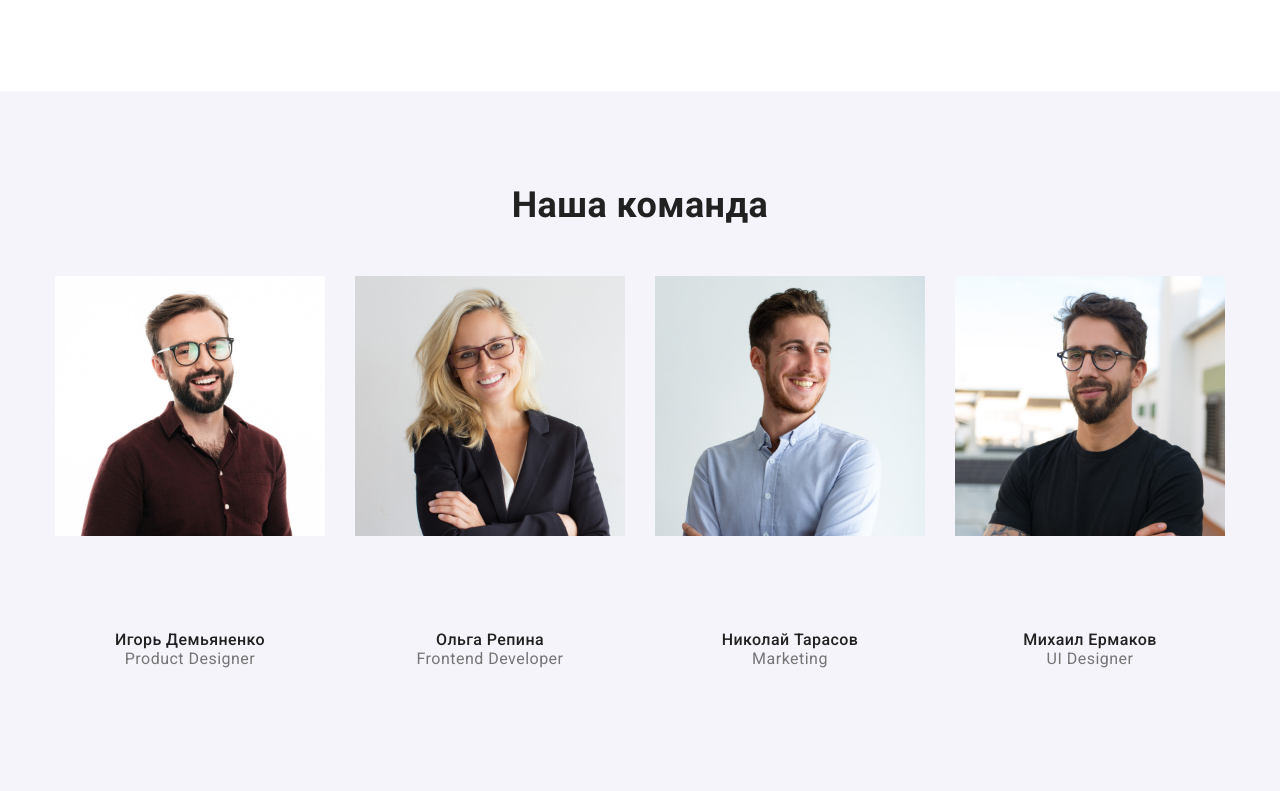
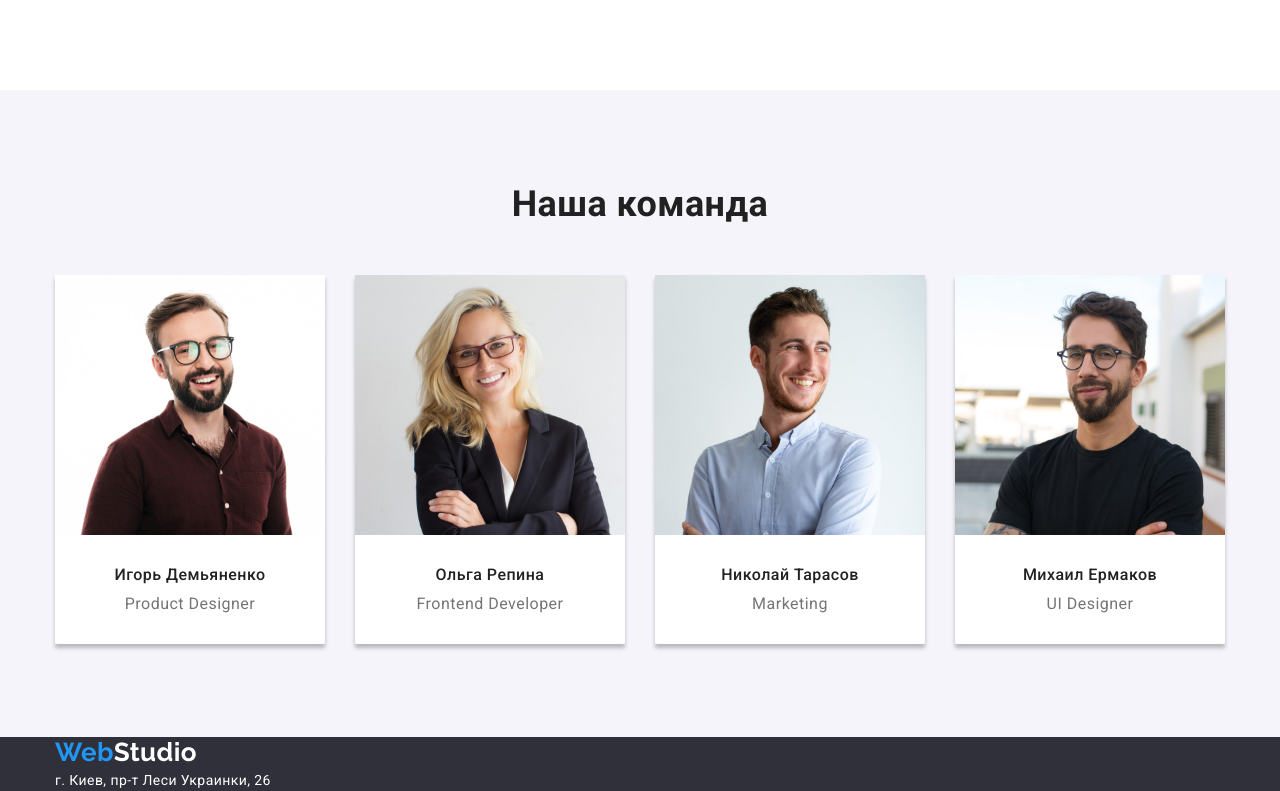
Before and after one commit to Alex2022Sander/goit-markup-hw-03, a plain HTML site: page index.html in a window 1280 px wide. Shown: the part 1504-2295 px from the top of the page. Drawn offline with nearby package versions, Linux system fonts and the light colour scheme.

Commit message:
team section

```diff
--- a/css/styles.css
+++ b/css/styles.css
@@ -19,6 +19,7 @@
   --light-gray-backg: #f5f4fa;
   --card-set-gap: 30px;
   --button-shadow: rgba(0, 0, 0, 0.25);
+  --grey-edging: rgba(238, 238, 238, 1);
 }
 body {
   color: var(--grey-color);
@@ -264,38 +265,44 @@
     margin-top: var(--card-set-gap);
 }
 
-.card-set > .list-item {
+.card-set > .team-item {
     flex-basis: calc(100% / 4 - var(--card-set-gap));
     margin-left: var(--card-set-gap);
     margin-top: var(--card-set-gap);
+    box-shadow: 0px 4px 4px var(--button-shadow);
 }
 
 .team {
     background-color: var(--light-gray-backg);
+    margin-top: 93px;
+  padding-bottom: 93px;
 }
+
+.team-specialist,
+.team-title {
+  font-size: 16px;
+  line-height: 1.2;
+  text-align: center;
+}
+.team-specialist {
+  font-weight: 400;
+  letter-spacing: 0.03em;
+  margin-top: 10px;
+  }
+
 .team-title {
     font-weight: 500;
-    font-size: 16px;
-    line-height: 1.2;
-    text-align: center;
+    letter-spacing: 0.03em;
     color: var(--current-color);
-}
-.team-specialist {
-    font-size: 16px;
-  line-height: 1.2;
-  text-align: center;
-
-}
-.team {
-    background-color: var(--light-gray-backg);
-  margin-top: 94px;
-  padding-bottom: 94px
-}
-
-  .team-content{
-
   }
 
+.team-content {
+    align-items: center;
+    background-color: var(--white-color);
+border-radius: 0px 0px 4px 4px;
+    padding: 30px ;
+    margin: 0;
+}
 
 /* контент портфолио */
 .portfolio-content {
--- a/index.html
+++ b/index.html
@@ -110,42 +110,42 @@
 <section class="team section">
     <div class="container">
 <h2 class="section-title">Наша команда</h2>
-<ul class="card-set list">
-    <li class="list-item">
+<ul class="team-list card-set list">
+    <li class="team-item">
         <img src="./images/Designer.jpg"
         alt="Дизайнер продукта"
         width="270"
         height="260">
-        <div class="team content">
+        <div class="team-content">
         <h3 class="team-title">Игорь Демьяненко</h3>
         <p class="team-specialist">Product Designer</p>
         </div>
     </li>
-    <li class="list-item">
+    <li class="team-item">
         <img src="./images/Developer.jpg"
         alt="Фронтенд-разработчик"
         width="270"
         height="260">
-        <div class="team content">
+        <div class="team-content">
         <h3 class="team-title">Ольга Репина</h3>
         <p class="team-specialist">Frontend Developer</p>
         </div>
     </li>
-<li class="list-item">
+<li class="team-item">
     <img src="./images/Marketing.jpg"
     alt="Маркетинг" width="270"
     height="260">
-<div class="team content">
+<div class="team-content">
     <h3 class="team-title">Николай Тарасов</h3>
     <p class="team-specialist">Marketing</p>
 </div>
 </li>
-    <li class="list-item">
+    <li class="team-item">
         <img src="./images/UIDesigner.jpg"
         alt="Дизайнер пользовательского интерфейса"
          width="270"
         height="260">
-<div class="team content">
+<div class="team-content">
         <h3 class="team-title">Михаил Ермаков</h3>
         <p class="team-specialist">UI Designer</p>
 </div>
```
